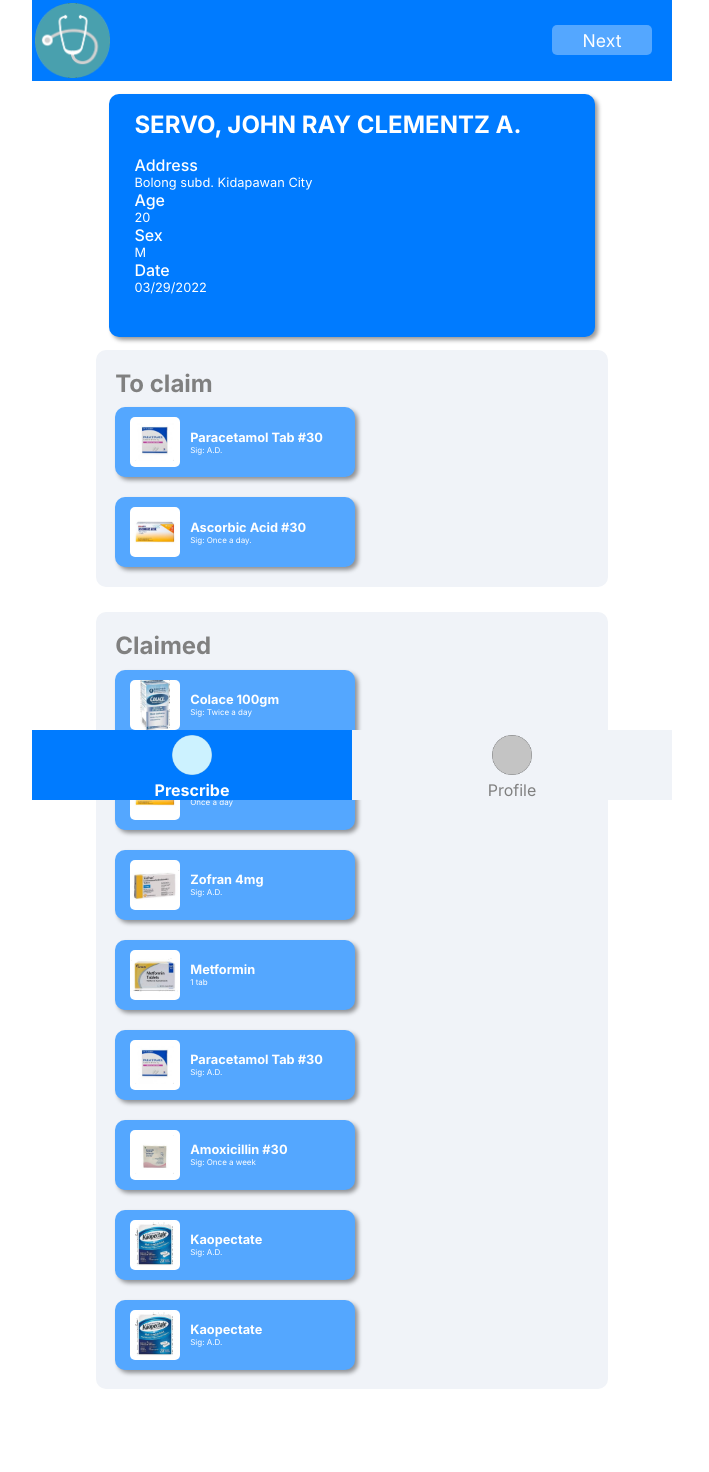
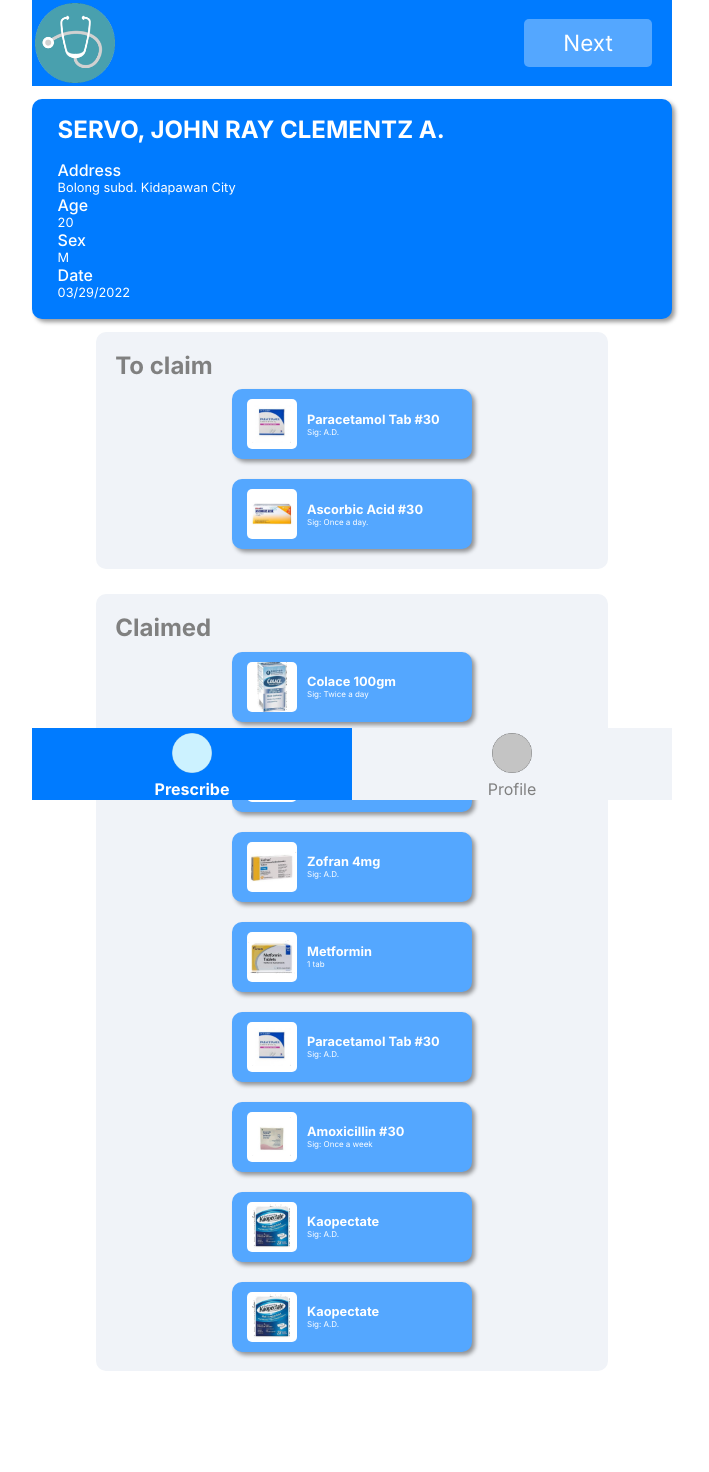
Before and after one commit to ikeman09/digital-prescription-platform, a PHP site: page /pages/doctor/doctor-prescribe-scanned.php in a window 1280 px wide. Shown: the whole page, without its empty margins (288-997 px from the left). After the commit the page ends 1371 px from the top, so only its background shows below. Run offline with PHP 8.4, Linux system fonts and the light colour scheme.

Commit message:
removed media queries, changed px to rems/ems

```diff
--- a/css/doctor_styles/_doctor-base.scss
+++ b/css/doctor_styles/_doctor-base.scss
@@ -6,7 +6,7 @@
 }
 
 body {
-    height: auto;
+    height: 100vh;
     display: flex;
     flex-direction: column;
     align-items: center;
@@ -30,7 +30,7 @@ p, ul {
     top: 0;
 
     img {
-        width: 75px;
+        width: 5rem;
         padding: 0.5%;
     }
 }
@@ -55,23 +55,25 @@ p, ul {
                 flex-direction: column;
                 align-items: center;
                 justify-content: center;
-                gap: 5px;
+                gap: 0.4rem;
 
                 padding: 1.5% 0 0.2% 0;
 
                 img {
-                    width: 40px;
+                    width: 2.5rem;
                 }
             }
         }
     }
 }
 
+
 @media(max-width: 1024px) {
     .header, .content, .footer {
         width: 100vw;
     }
 }
+
 @media(max-width: 767px) {
     .header {
         img {
--- a/css/doctor_styles/doctor-prescribe-scanned.css
+++ b/css/doctor_styles/doctor-prescribe-scanned.css
@@ -22,7 +22,7 @@
 }
 
 body {
-  height: auto;
+  height: 100vh;
   display: -webkit-box;
   display: -ms-flexbox;
   display: flex;
@@ -54,7 +54,7 @@ p, ul {
 }
 
 .header img {
-  width: 75px;
+  width: 5rem;
   padding: 0.5%;
 }
 
@@ -101,12 +101,12 @@ p, ul {
   -webkit-box-pack: center;
       -ms-flex-pack: center;
           justify-content: center;
-  gap: 5px;
+  gap: 0.4rem;
   padding: 1.5% 0 0.2% 0;
 }
 
 .footer ul a li img {
-  width: 40px;
+  width: 2.5rem;
 }
 
 @media (max-width: 1024px) {
@@ -150,8 +150,8 @@ p {
   border: none;
   border-radius: 5px;
   font-size: 1.4rem;
-  width: 150px;
-  height: 50px;
+  width: 8rem;
+  height: 3rem;
   margin-right: 20px;
 }
 
@@ -182,8 +182,7 @@ p {
 
 .content .info .info-wrapper {
   background-color: #007BFF;
-  width: 34vw;
-  height: 28vh;
+  width: 48rem;
   border-radius: 10px;
   padding: 0 4% 3% 4%;
   -webkit-box-shadow: 3px 3px 4px rgba(0, 0, 0, 0.4);
@@ -196,7 +195,7 @@ p {
 
 .content .info .info-wrapper .other-info .up {
   font-family: Inter-Medium;
-  font-size: 1.2rem;
+  font-size: 1.4em;
 }
 
 .content .container {
@@ -235,9 +234,9 @@ p {
   display: -webkit-box;
   display: -ms-flexbox;
   display: flex;
-  -webkit-box-pack: justify;
-      -ms-flex-pack: justify;
-          justify-content: space-between;
+  -webkit-box-pack: space-evenly;
+      -ms-flex-pack: space-evenly;
+          justify-content: space-evenly;
   -ms-flex-wrap: wrap;
       flex-wrap: wrap;
   gap: 20px;
@@ -255,26 +254,25 @@ p {
       -ms-flex-align: center;
           align-items: center;
   gap: 10px;
-  width: 340px;
-  height: 150px;
+  width: 23em;
+  height: 8em;
   border-radius: 10px;
   -webkit-box-shadow: 3px 3px 4px rgba(0, 0, 0, 0.4);
           box-shadow: 3px 3px 4px rgba(0, 0, 0, 0.4);
 }
 
 .content .container .container-wrapper .flex-container .item img {
-  width: 100px;
-  height: 100px;
+  width: 7em;
   border-radius: 5px;
 }
 
 .content .container .container-wrapper .flex-container .item .item-info {
-  width: 200px;
+  width: 13em;
 }
 
 .content .container .container-wrapper .flex-container .item .item-info :first-child {
   font-family: Inter-Bold;
-  font-size: 1.2rem;
+  font-size: 1.1em;
 }
 
 .footer ul a #prescribe {
@@ -286,12 +284,7 @@ p {
   color: white;
 }
 
-@media (max-width: 1366px) {
-  .header button {
-    width: 100px;
-    height: 30px;
-    font-size: 1.1rem;
-  }
+@media (max-width: 1366px) and (min-width: 768px) {
   .content .info .info-wrapper .name h1 {
     font-size: 1.5rem;
   }
@@ -320,4 +313,16 @@ p {
     font-size: 0.8rem;
   }
 }
+
+@media (max-width: 1024px) {
+  .content .info .info-wrapper .name h1 {
+    font-size: 1.5rem;
+  }
+  .content .info .info-wrapper .other-info .up {
+    font-size: 1rem;
+  }
+  .content .info .info-wrapper .other-info p {
+    font-size: 0.8rem;
+  }
+}
 /*# sourceMappingURL=doctor-prescribe-scanned.css.map */
--- a/css/doctor_styles/doctor-prescribe-scanned.scss
+++ b/css/doctor_styles/doctor-prescribe-scanned.scss
@@ -13,8 +13,8 @@ p {
     button {
         @include button-color;
         font-size: 1.4rem;
-        width: 150px;
-        height: 50px;
+        width: 8rem;
+        height: 3rem;
         margin-right: 20px; // Need
     }
 }
@@ -39,8 +38,7 @@ p {
 
         .info-wrapper {
             background-color: $main_color;
-            width: 34vw;
-            height: 28vh;
+            width: 48rem;
             border-radius: 10px;
             padding: 0 4% 3% 4%;
             box-shadow: 3px 3px 4px rgba(0, 0, 0, 0.4);
@@ -86,7 +84,7 @@ p {
                 width: 37vw;
                 flex: 1;
                 display: flex;
-                justify-content: space-between;
+                justify-content: space-evenly;
                 flex-wrap: wrap;
                 gap: 20px;
 
@@ -131,14 +128,7 @@ p {
     }
 }
 
-@media (max-width: 1366px) {
-    .header {
-        button {
-            width: 100px;
-            height: 30px;
-            font-size: 1.1rem;
-        }
-    }
+@media (max-width: 1366px) and (min-width: 768px) {
     .content {
         .info {
             .info-wrapper {
```
Also changed, not shown: other parts of css/doctor_styles/doctor-prescribe-scanned.scss (+28 -8 lines), css/doctor_styles/doctor-prescribe.css (+4 -4 lines), css/doctor_styles/doctor-profile.css (+4 -4 lines).
